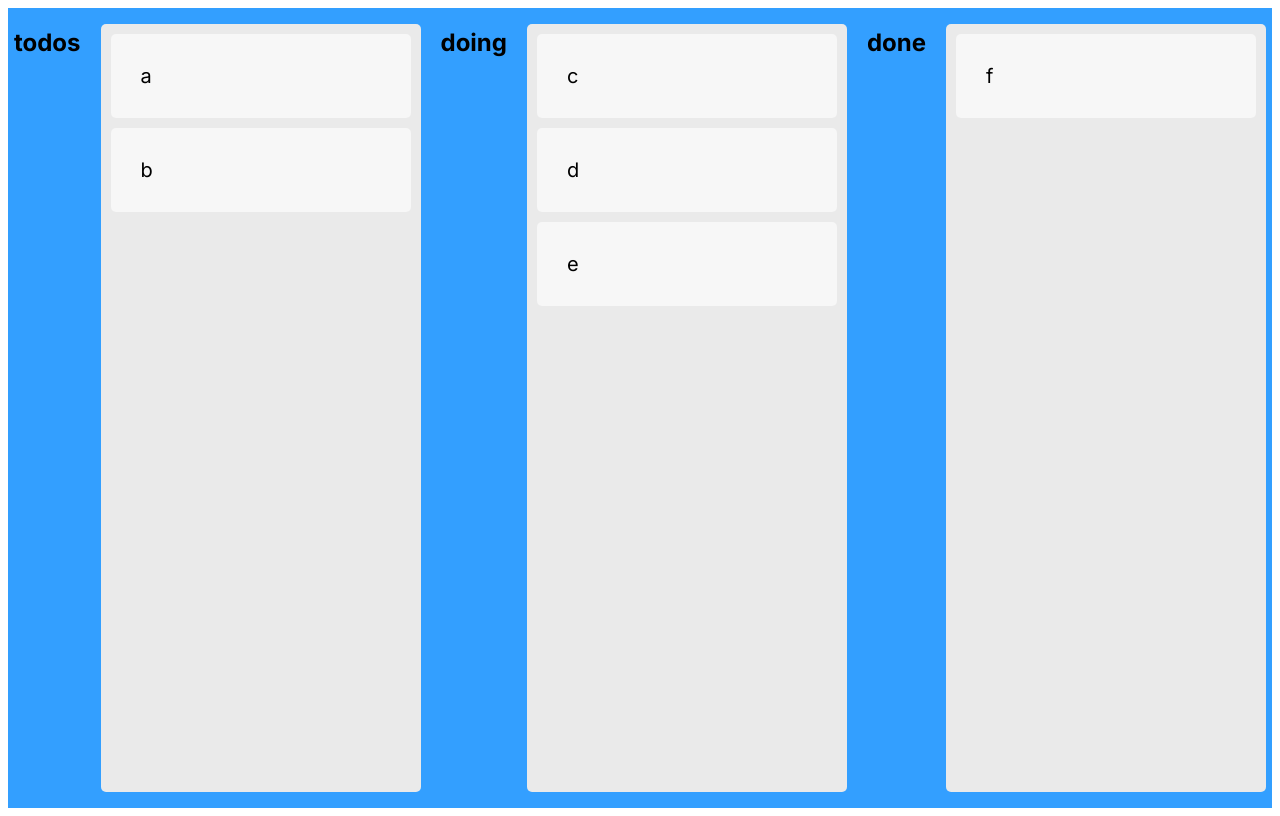
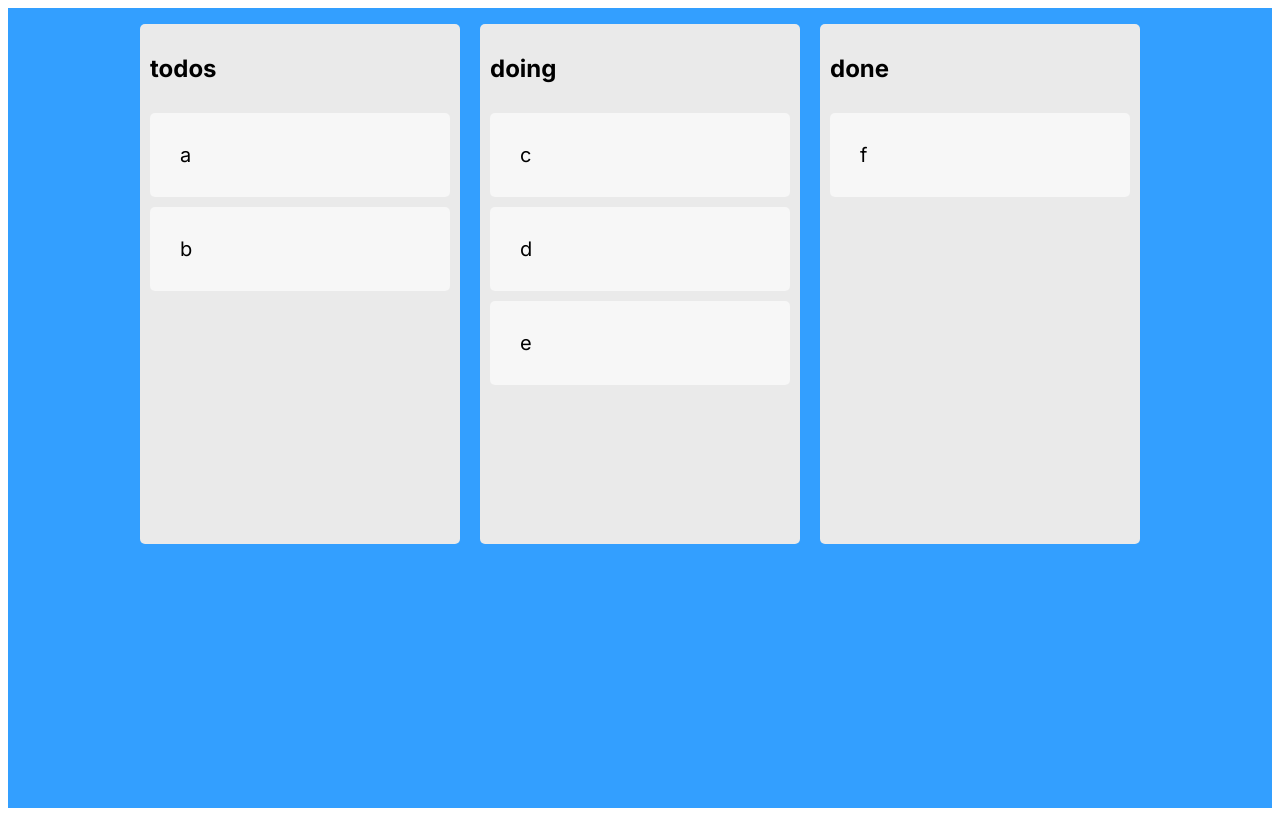
Before and after one commit to ssonnni/trello-clone, a Next.js app: page /drag-drop in a window 1280 px wide. Built offline with nearby package versions, Linux system fonts and the light colour scheme.

Commit message:
update 다른 보드 이동

```diff
--- a/src/app/drag-drop/page.tsx
+++ b/src/app/drag-drop/page.tsx
@@ -2,40 +2,77 @@
 
 import Board from "@/lib/components/Board";
 import { toDoState } from "@/lib/store/dragAtom";
-import { DragDropContext, DropResult } from "react-beautiful-dnd";
+import {
+  DragDropContext,
+  Draggable,
+  DropResult,
+  Droppable,
+} from "react-beautiful-dnd";
 import { useRecoilState } from "recoil";
 import styled from "styled-components";
 
 const DragDrop = () => {
   const [toDos, setToDos] = useRecoilState(toDoState);
-  const onDragEnd = ({ draggableId, destination, source }: DropResult) => {
+  const onDragEnd = (info: DropResult) => {
+    console.log(info);
+
     // draggableId : 드래그한 아이템
     // destination : 도착점 정보
     // source : 시작점 정보
+    const { destination, source, draggableId } = info;
+    console.log(info);
 
     //undefined면
     if (!destination) return;
-    // setToDos((oldToDos) => {
-    //   const copyOldTodos = [...oldToDos];
-    //   //시작점
-    //   copyOldTodos.splice(source.index, 1);
-    //   //도착점
-    //   copyOldTodos.splice(destination.index, 0, draggableId);
 
-    //   return copyOldTodos;
-    // });
+    //same Board라면
+    if (destination.droppableId === source.droppableId) {
+      setToDos((allBoards) => {
+        const copyOldTodos = [...allBoards[source.droppableId]];
+        //시작점
+        copyOldTodos.splice(source.index, 1);
+        //도착점
+        copyOldTodos.splice(destination.index, 0, draggableId);
+        return { ...allBoards, [source.droppableId]: copyOldTodos };
+      });
+    } else {
+      setToDos((allBoards) => {
+        console.log(allBoards);
+        const sourceTodos = [...allBoards[source.droppableId]];
+        const destTodos = [...allBoards[destination.droppableId]];
+
+        sourceTodos.splice(source.index, 1);
+        destTodos.splice(destination.index, 0, draggableId);
+
+        return {
+          ...allBoards,
+          [source.droppableId]: sourceTodos,
+          [destination.droppableId]: destTodos,
+        };
+      });
+    }
   };
 
   return (
     <DragDropContext onDragEnd={onDragEnd}>
-      <Wrapper>
-        {Object.keys(toDos).map((toDoKey) => (
-          <>
-            <h2>{toDoKey}</h2>
-            <Board key={toDoKey} toDos={toDos[toDoKey]} droppableId={toDoKey} />
-          </>
-        ))}
-      </Wrapper>
+      <Droppable droppableId="all">
+        {(dropEvent) => (
+          <Wrapper ref={dropEvent.innerRef} {...dropEvent.droppableProps}>
+            {Object.keys(toDos).map((toDoKey, index) => (
+              <Draggable key={toDoKey} draggableId={toDoKey} index={index}>
+                {(dragEvent) => (
+                  <Board
+                    key={toDoKey}
+                    toDos={toDos[toDoKey]}
+                    droppableId={toDoKey}
+                    dragEvent={dragEvent}
+                  />
+                )}
+              </Draggable>
+            ))}
+          </Wrapper>
+        )}
+      </Droppable>
     </DragDropContext>
   );
 };
--- a/src/lib/components/Board.tsx
+++ b/src/lib/components/Board.tsx
@@ -1,16 +1,27 @@
-import { Droppable } from "react-beautiful-dnd";
-import DraggableCard from "./draggableCard";
+import {
+  DraggableProvided,
+  DraggableProvidedDraggableProps,
+  Droppable,
+} from "react-beautiful-dnd";
+import DraggableCard from "./DraggableCard";
 import styled from "styled-components";
 
 interface IBoardProps {
   toDos: string[];
   droppableId: string;
+  dragEvent: DraggableProvided;
 }
-const Board = ({ toDos, droppableId }: IBoardProps) => {
+const Board = ({ toDos, droppableId, dragEvent }: IBoardProps) => {
   return (
+    <Wrapper
+      ref={dragEvent.innerRef}
+      {...dragEvent.draggableProps}
+      {...dragEvent.dragHandleProps}
+    >
       <Droppable droppableId={droppableId}>
         {(dropEvent) => (
           <CardList ref={dropEvent.innerRef} {...dropEvent.droppableProps}>
+            <h2>{droppableId}</h2>
             {toDos.map((todo, index) => (
               <DraggableCard key={todo} todo={todo} index={index} />
             ))}
@@ -19,10 +30,12 @@ const Board = ({ toDos, droppableId }: IBoardProps) => {
           </CardList>
         )}
       </Droppable>
+    </Wrapper>
   );
 };
 
 export default Board;
+const Wrapper = styled.div``;
 
 const CardList = styled.ul`
   width: 300px;
@@ -32,5 +45,6 @@ const CardList = styled.ul`
   padding: 10px;
   display: flex;
   flex-direction: column;
+
   gap: 10px;
 `;
--- a/src/lib/components/draggableCard.tsx
+++ b/src/lib/components/draggableCard.tsx
@@ -8,7 +8,7 @@ interface IDraggableCard {
 }
 
 const DraggableCard = ({ todo, index }: IDraggableCard) => {
-  console.log(todo, index);
+
 
   return (
     <Draggable draggableId={todo} index={index}>
```
Lines whose indentation alone changed are shown as unchanged.
